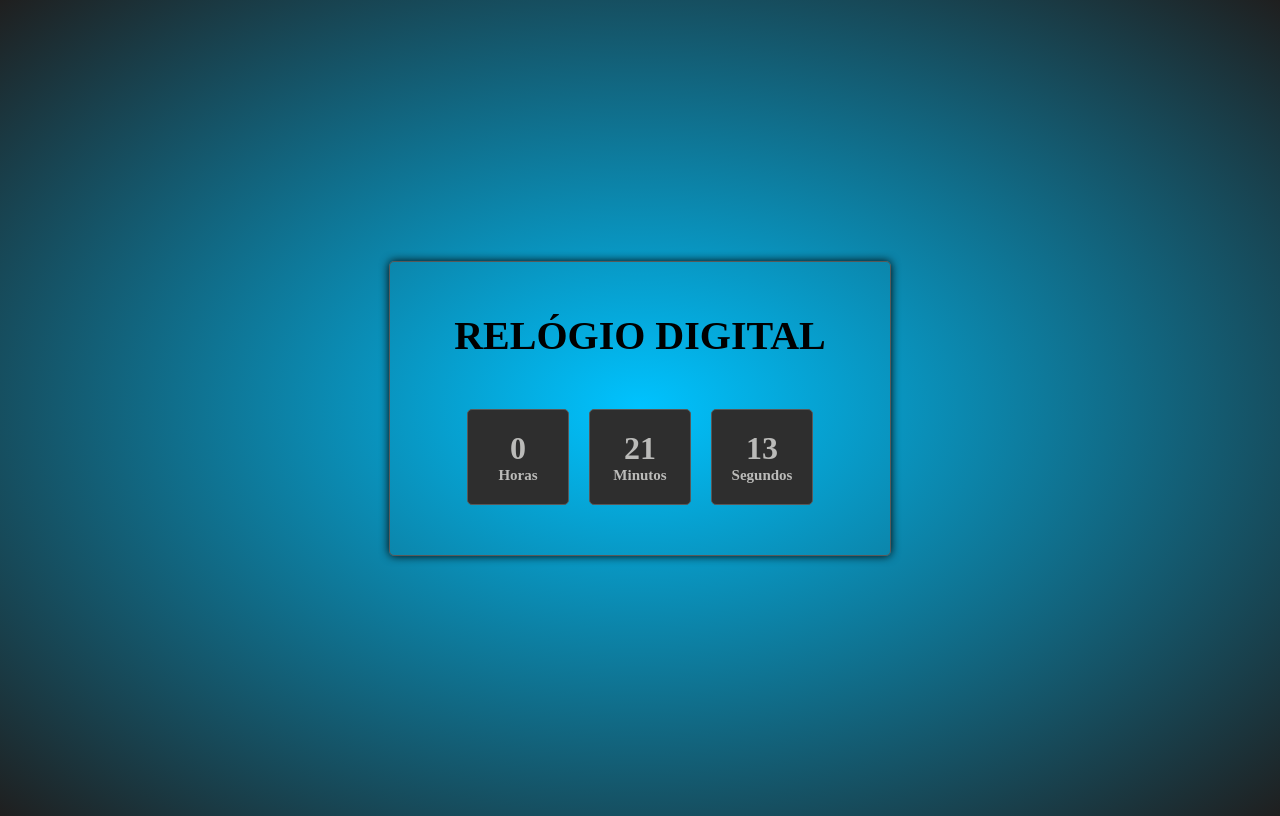
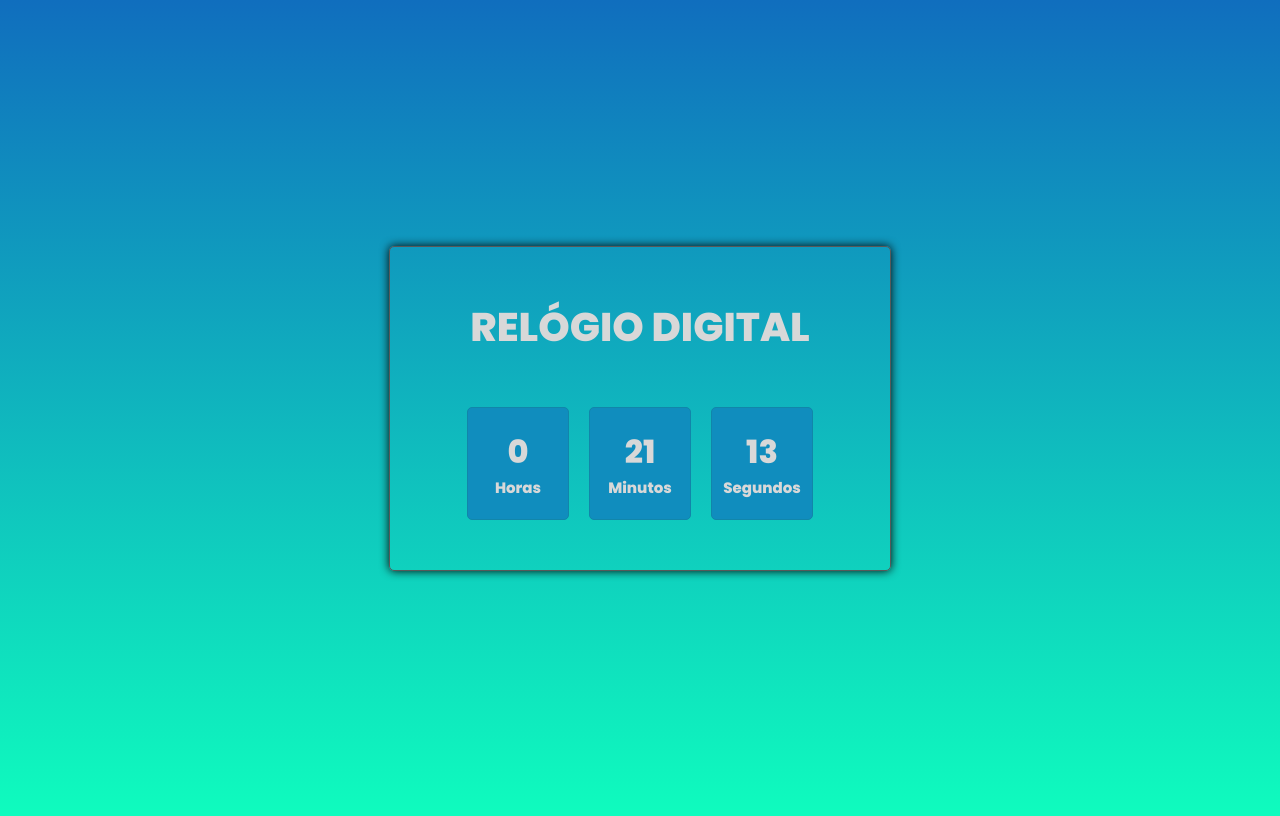
Before and after one commit to grodriguesb/html-css-javascript, a plain HTML site: page relogio-digital/index.html in a window 1280 px wide. Drawn offline with Linux system fonts and the light colour scheme; a web font is replaced by a local one.

Commit message:
Update style.css

```diff
--- a/relogio-digital/style.css
+++ b/relogio-digital/style.css
@@ -1,10 +1,18 @@
+@import url('https://fonts.googleapis.com/css2?family=Cause:wght@100..900&family=Poppins:ital,wght@0,100;0,200;0,300;0,400;0,500;0,600;0,700;0,800;0,900;1,100;1,200;1,300;1,400;1,500;1,600;1,700;1,800;1,900&family=Titillium+Web:ital,wght@0,200;0,300;0,400;0,600;0,700;0,900;1,200;1,300;1,400;1,600;1,700&display=swap');
+
+* {
+    font-family: "Poppins", sans-serif;
+    font-weight: 800;
+    font-style: normal;
+}
+
 body {
     background-color: rgb(141, 141, 141);
     display: flex;
     justify-content: center;
     align-items: center;
     min-height: 100vh;
-    background: radial-gradient(rgb(0, 195, 255), rgb(31, 31, 31));
+    background: linear-gradient(#106EBE, #0FFCBE);
 
 }
 
@@ -13,8 +21,7 @@
     text-align: center;
     font-size: 40px;
     margin: 50px 0;
-
-
+    color: #d8d8d8;
 }
 
 div#main {
@@ -34,19 +41,18 @@
 
 div#relogio h1 {
     margin-top: 20px;
-
 }
 
 div#relogio h2 {
     margin-bottom: 20px;
 }
 .horario {
-    border: 1px solid rgb(88, 88, 88);
+    border: 1px solid #1186aa;
     border-radius: 5px;
     width: 100px;
     text-align: center;
-    background-color: rgb(46, 46, 46);
-    color: rgb(187, 187, 185);
+    background-color: #108dbe;
+    color: #d8d8d8;
 }
 
 .horario h1 {
```
